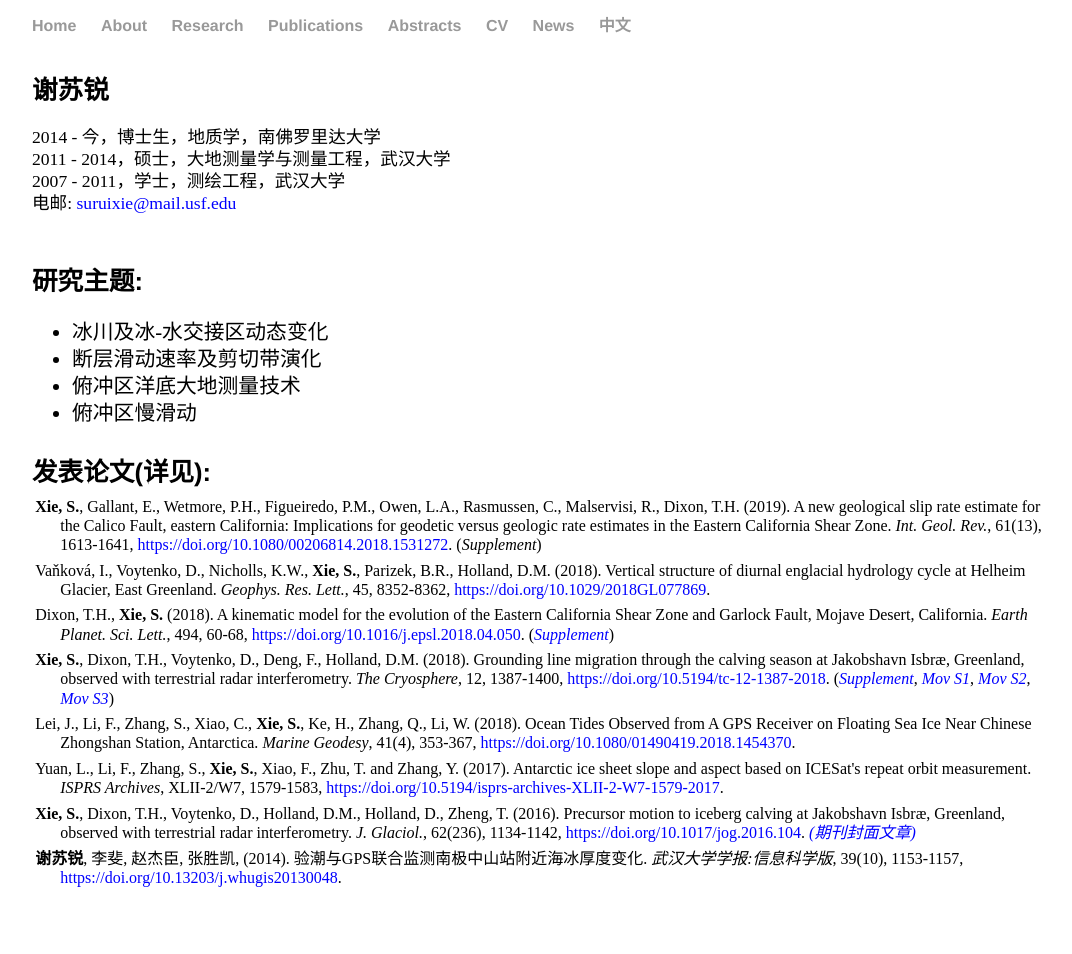
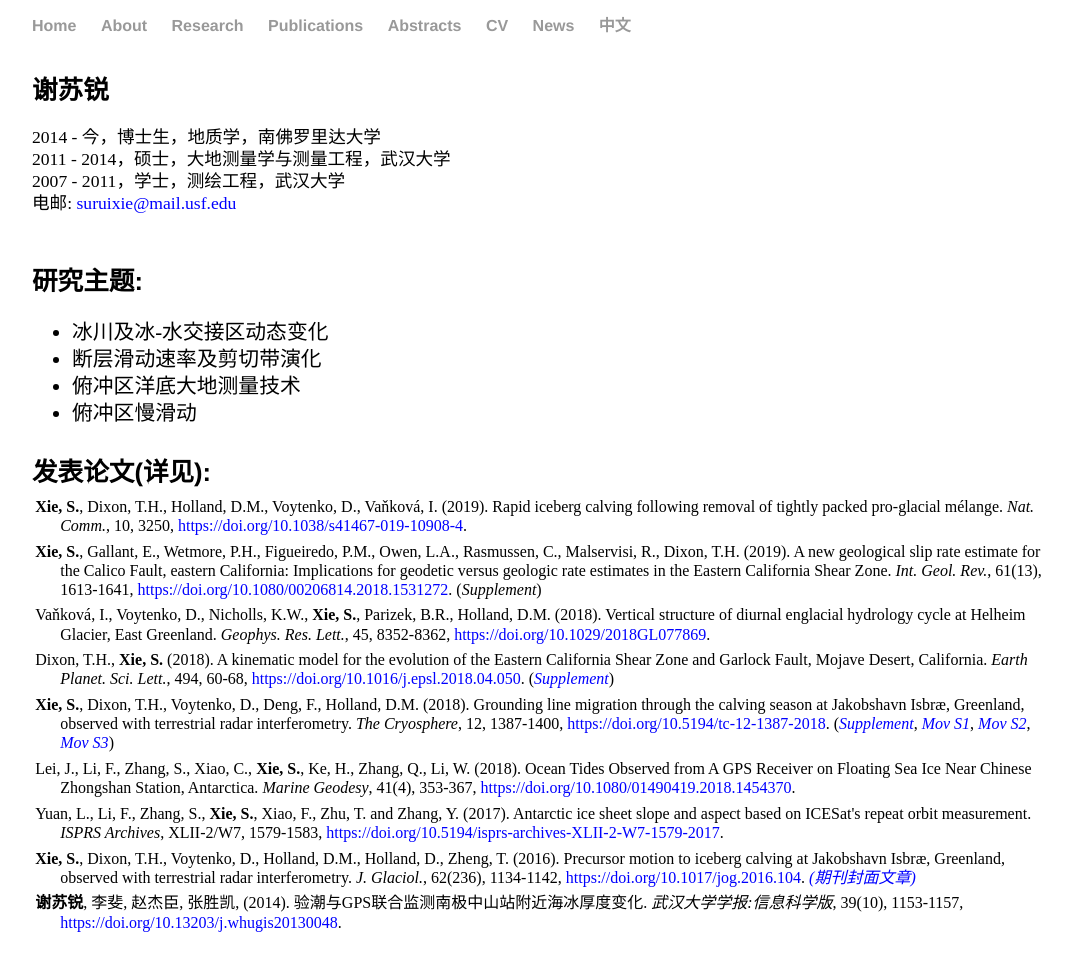
Before and after one commit to suruixie/suruixie.github.io, a Jekyll site: the page built from Chinese/index.html, in a window 1280 px wide. Shown: the whole page, without its empty margins (96-1168 px from the left). Built offline with Jekyll 4.4.1, drawn with Linux system fonts in a browser that asks for light colours; a style sheet for code colours, icons or effects is not loaded; before the commit the page ends 909 px from its top, so only the background shows below that.

Commit message:
Update index.html

```diff
--- a/Chinese/index.html
+++ b/Chinese/index.html
@@ -23,6 +23,8 @@ title: 苏锐的中文页面
 	    </ul>
 	<div class="sideText">
 		<h4 style="margin-top:1em;margin-bottom:0.2em;">发表论文(详见<a  href="https://scholar.google.com/citations?hl=en&user=kF4StsMAAAAJ&view_op=list_works" style="color:#0000FF;"><i class="ai ai-google-scholar ai-2x"></i></a>): </h4>
+	        <p  class="publist" style="font-size:1.0em;">
+			<strong>Xie, S.</strong>, Dixon, T.H., Holland, D.M., Voytenko, D., Vaňková, I. (2019). Rapid iceberg calving following removal of tightly packed pro-glacial mélange. <em>Nat. Comm.</em>, 10, 3250, <a href="https://doi.org/10.1038/s41467-019-10908-4" style="color:#0000FF;">https://doi.org/10.1038/s41467-019-10908-4</a>. <br>
 		<p  class="publist" style="font-size:1.0em;">
 			<strong>Xie, S.</strong>, Gallant, E., Wetmore, P.H., Figueiredo, P.M., Owen, L.A., Rasmussen, C., Malservisi, R., Dixon, T.H. (2019). A new geological slip rate estimate for the Calico Fault, eastern California: Implications for geodetic versus geologic rate estimates in the Eastern California Shear Zone. <em>Int. Geol. Rev.</em>, 61(13), 1613-1641, <a href="https://doi.org/10.1080/00206814.2018.1531272" style="color:#0000FF;">https://doi.org/10.1080/00206814.2018.1531272</a>.  (<em><a href="../files/2018/Xie_2018_IGR_supp.pdf" style="color:#000000;">Supplement</a></em>)<br>
 		<p  class="publist" style="font-size:1.0em;">
```
